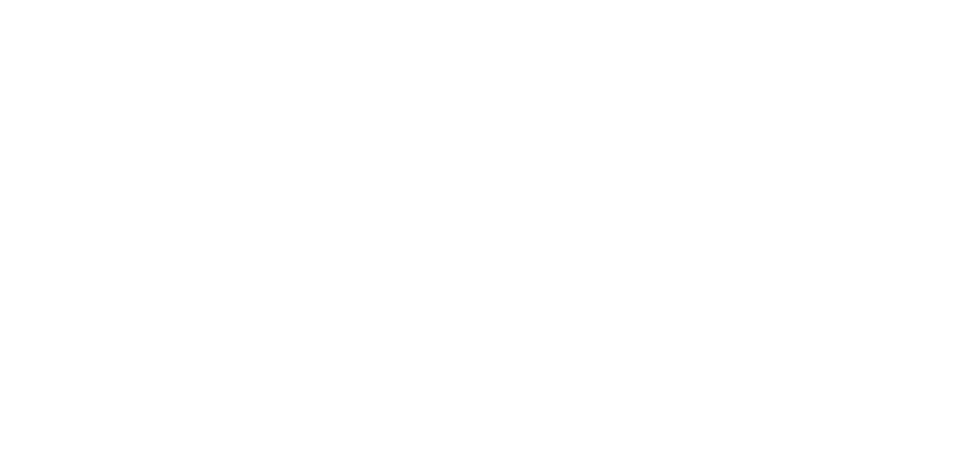
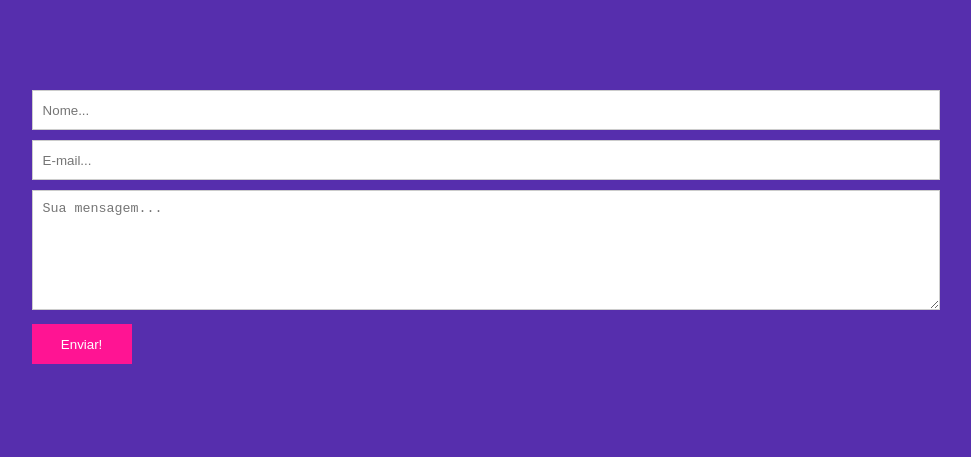
Before and after one commit to luuizalberto/UX_UI, a plain HTML site: page Formularios/index.html in a window 1280 px wide. Shown: the whole page, without its empty margins (154-1125 px from the left). Drawn offline with nearby package versions, Linux system fonts and the light colour scheme.

Commit message:
agora iniciando o script do form

```diff
--- a/Formularios/index.html
+++ b/Formularios/index.html
@@ -1,18 +1,97 @@
 <!DOCTYPE html>
-<html lang="en">
+<html lang="pt-br">
 <head>
     <meta charset="UTF-8">
     <meta http-equiv="X-UA-Compatible" content="IE=edge">
     <meta name="viewport" content="width=device-width, initial-scale=1.0">
-    <title>Formulário | UI/UXt</title>
+    <title>Formulário | UI/UX</title>
+
+    <style>
+        *{
+            padding: 0;
+            margin: 0;
+            box-sizing: border-box;
+        }
+
+        body{background-color: #562ead;}
+
+        .container{
+            max-width: 960px;
+            margin: 0 auto;
+            padding: 0 2%;
+        }
+
+        section.formulario{
+            padding: 90px 0;
+        }
+
+        .form-group input[type=text]{
+            width: 100%;
+            height: 40px;
+            border: 1px solid #ccc;
+            padding-left: 10px;
+            margin-bottom: 10px;
+        }
+
+        .form-group textarea{
+            width: 100%;
+            height: 120px;
+            border: 1px solid #ccc;
+            padding: 10px;
+            resize: vertical;
+        }
+
+        .form-group input[type=submit]{
+            width: 100px;
+            height: 40px;
+            cursor: pointer;
+            background-color: deeppink;
+            border: 0;
+            color: white;
+            margin-top: 10px;
+        }
+
+
+    </style>
 </head>
 <body>
+
+    <section class="formulario">
+        <div class="container">
+            <div class="form-group">
+                <span></span>
+                <input type="text" name="nome" placeholder="Nome...">
+            </div><!--form-group-->
+
+            <div class="form-group">
+                <span></span>
+                <input type="text" name="email" placeholder="E-mail...">
+            </div><!--form-group-->
+
+            <div class="form-group">
+                <span></span>
+                <textarea placeholder="Sua mensagem..."></textarea>
+            </div><!--form-group-->
+
+            <div class="form-group">
+                <span></span>
+                <input type="submit" value="Enviar!">
+            </div><!--form-group-->
+        </div><!--container-->
+    </section>
+
+
+
 
 
 
     <script src="https://code.jquery.com/jquery-3.6.0.min.js"></script>
     <script>
-
+        $(function(){
+            $('form').submit(function(){
+                return false;
+            })
+        })
 
 
     </script>
```
